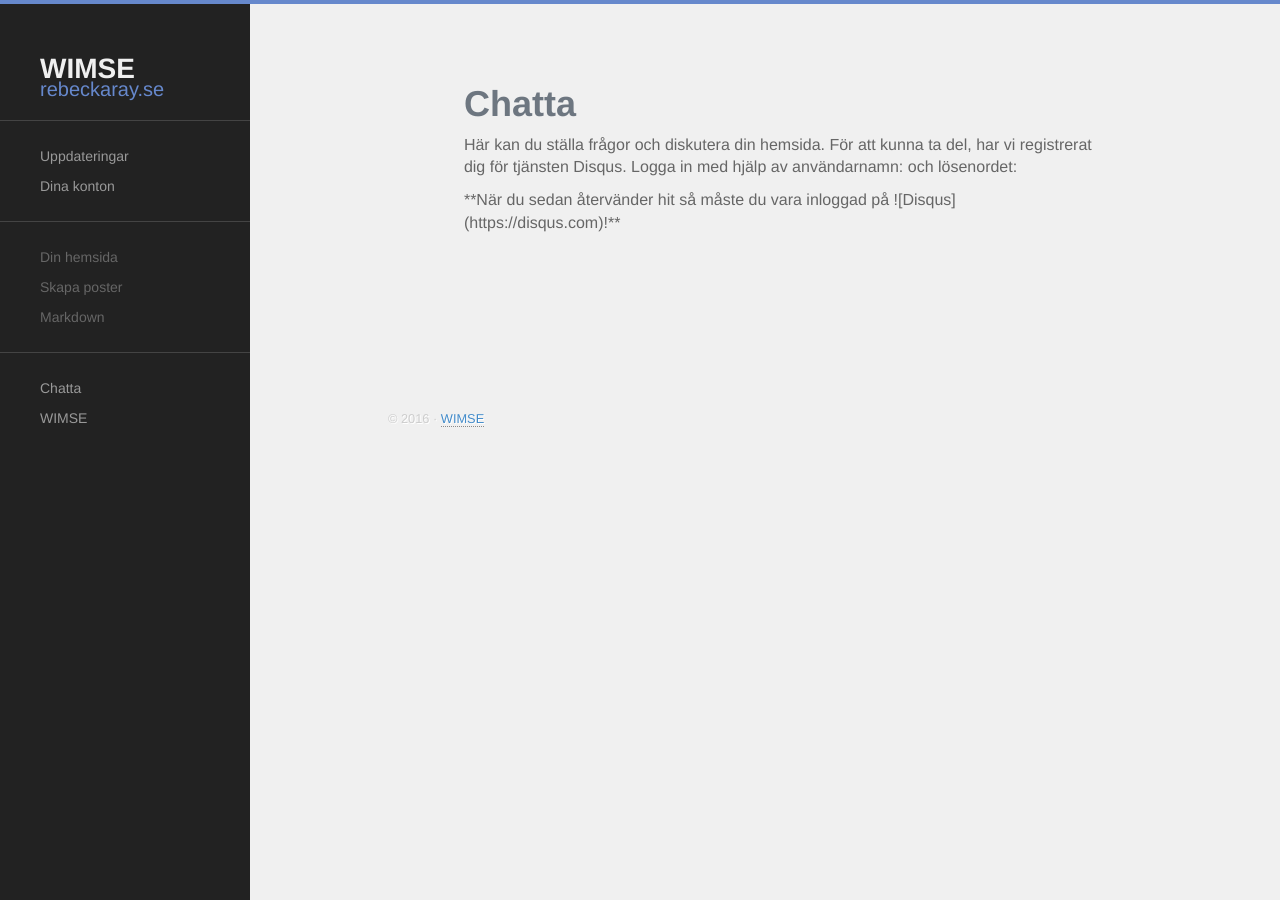
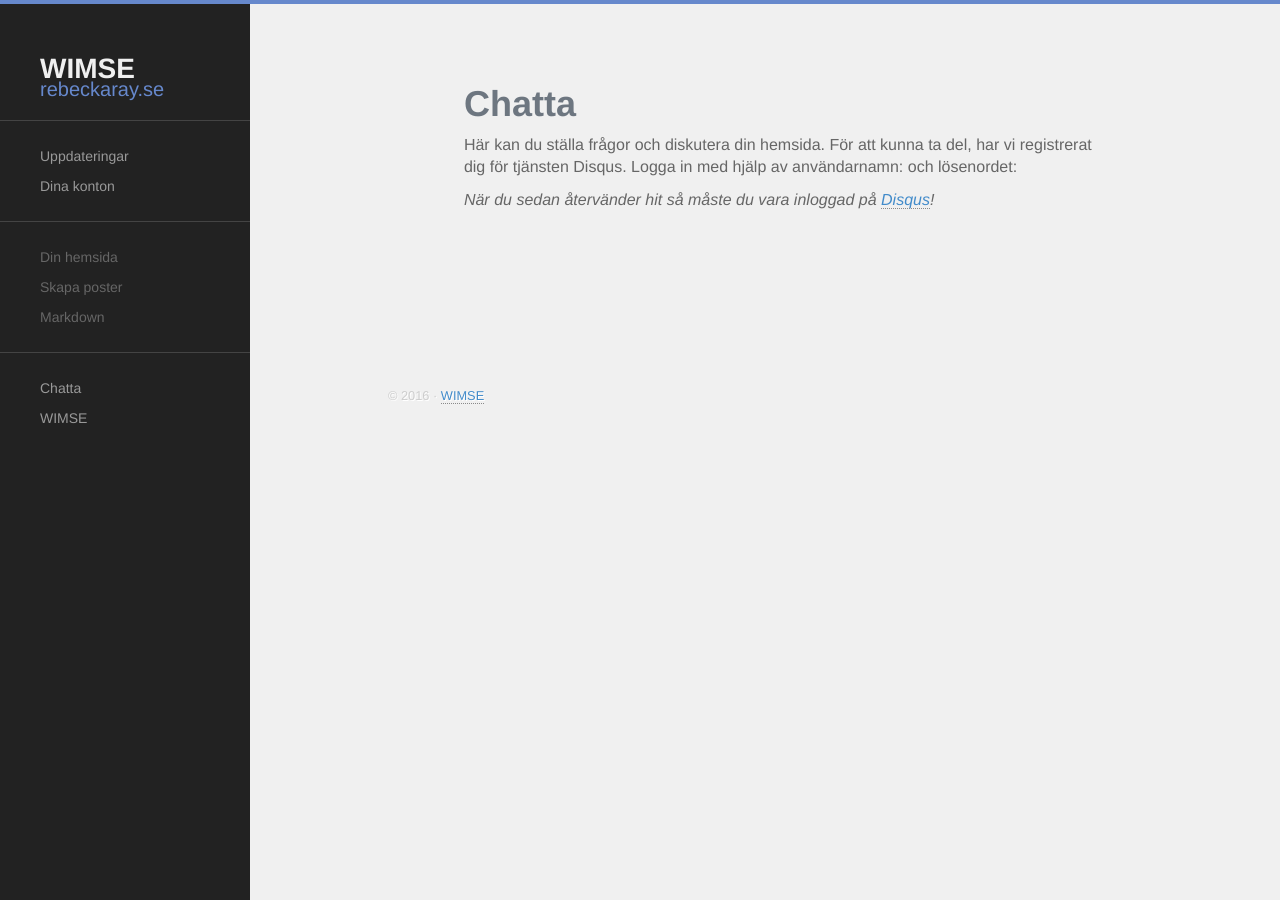
Before and after one commit to rebeckaray/rebeckaray.github.io, a Jekyll site: the page built from disqus.html, in a window 1280 px wide. Built offline with Jekyll 4.4.1, drawn with Linux system fonts in a browser that asks for light colours; nearby versions of some CDN libraries; Markdown is read by kramdown in place of the engine named in the settings; comment, search, counter and statistics services are not loaded.

Commit message:
fixat med style på disqus

```diff
--- a/disqus.html
+++ b/disqus.html
@@ -7,7 +7,7 @@ title: Disqus
     För att kunna ta del, har vi registrerat dig för tjänsten Disqus.
     Logga in med hjälp av användarnamn: {{site.disqus_username}} och
     lösenordet: {{disqus_password}}</p>
-  <p>**När du sedan återvänder hit så måste du vara inloggad på ![Disqus](https://disqus.com)!**</p>
+  <p style="font-style: italic;;">När du sedan återvänder hit så måste du vara inloggad på <a href="https://disqus.com">Disqus</a>!</p>
   <div id="disqus_thread">
 
     <script type="text/javascript">
```
Also changed, not shown: 2 other files.
